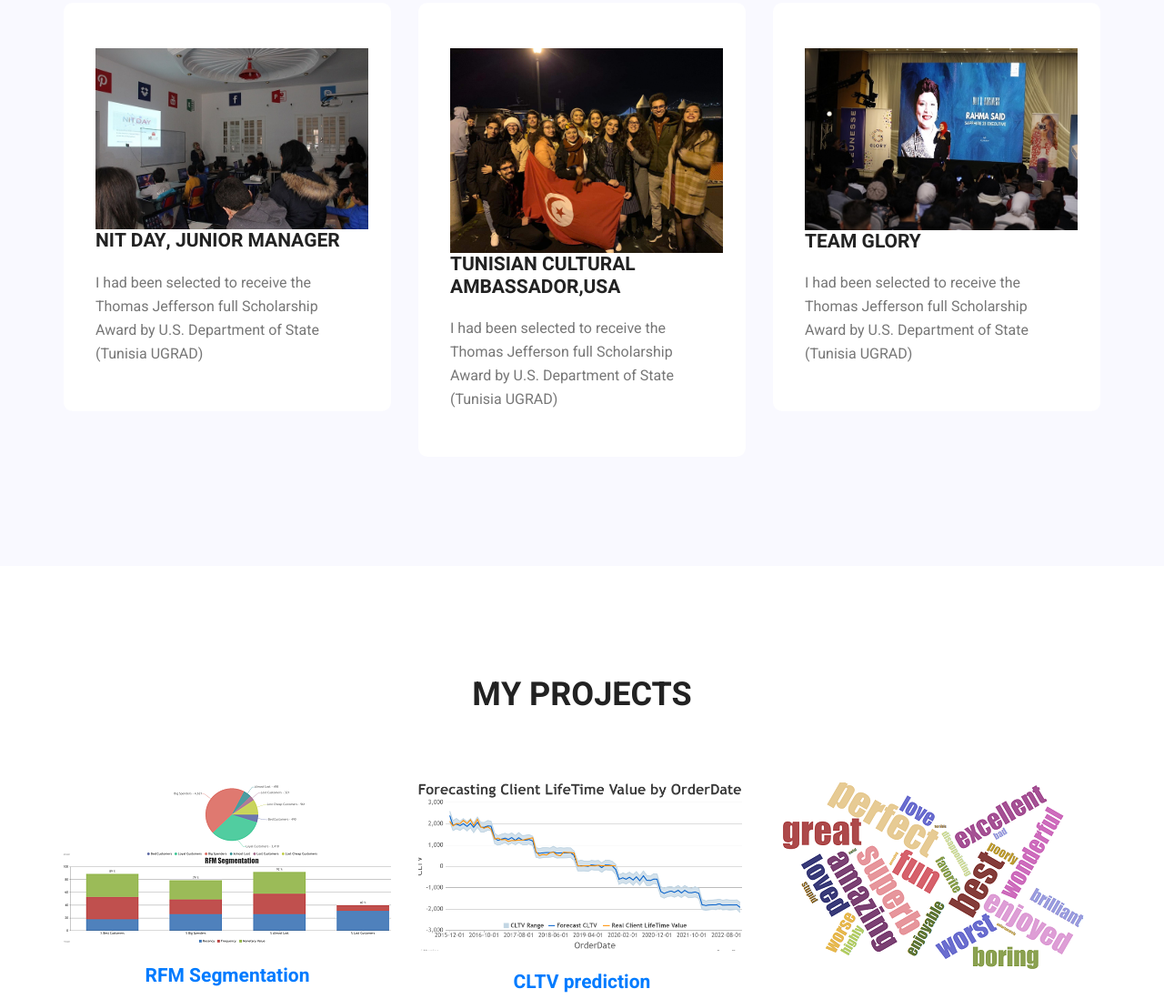
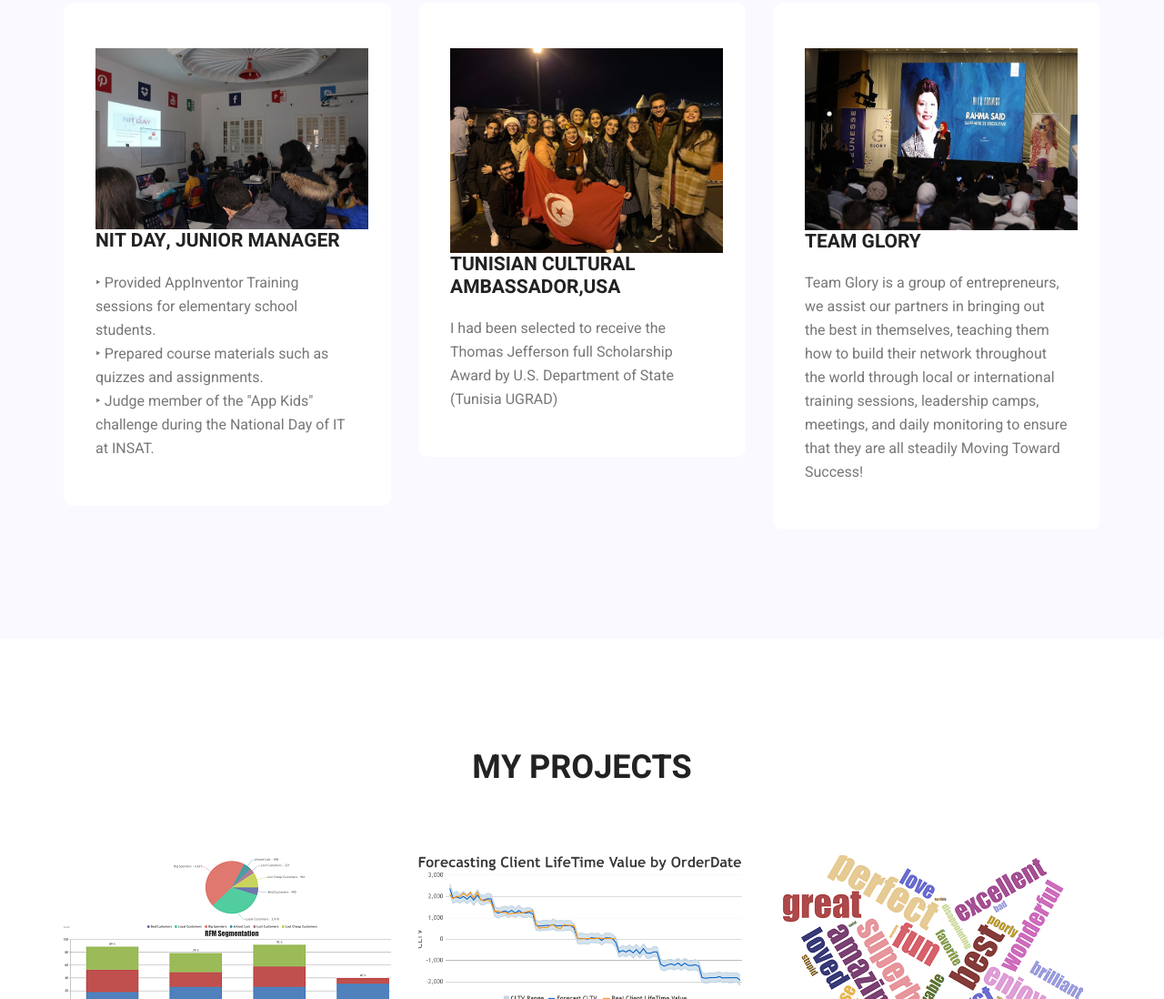
Before and after one commit to Saidrahma/Saidrahma.github.io, a plain HTML site: page index.html in a window 1280 px wide. Shown: the part 5133-6231 px from the top of the page at 91% size. Drawn offline with Linux system fonts and the light colour scheme.

Commit message:
myportfoliooo

```diff
--- a/index.html
+++ b/index.html
@@ -412,7 +412,9 @@
         				<div class="feature_item">
                   <img src="img/NIT.jpg" width=300px alt="">
           				<h4>NIT Day, Junior Manager </h4>
-        					<p>I had been selected to receive the Thomas Jefferson full Scholarship Award by U.S. Department of State (Tunisia UGRAD)</p>
+        					<p> ‣ Provided AppInventor Training sessions for elementary school students. </br>
+                      ‣ Prepared course materials such as quizzes and assignments. </br>
+                      ‣ Judge member of the "App Kids" challenge during the National Day of IT at INSAT.</p>
           			</div>
         			</div>
 
@@ -421,7 +423,8 @@
         				<div class="feature_item">
                   <img src="img/USA.jpg" width=300px alt="">
         					<h4>Tunisian Cultural Ambassador,USA </h4>
-        					<p>I had been selected to receive the Thomas Jefferson full Scholarship Award by U.S. Department of State (Tunisia UGRAD)</p>
+        					<p>I had been selected to receive the Thomas Jefferson full Scholarship Award by U.S.
+                     Department of State (Tunisia UGRAD)</p>
         				</div>
         			</div>
 
@@ -430,7 +433,10 @@
         				<div class="feature_item">
                   <img src="img/TG.jpg" width=300px alt="">
         					<h4>Team Glory </h4>
-        					<p>I had been selected to receive the Thomas Jefferson full Scholarship Award by U.S. Department of State (Tunisia UGRAD)</p>
+        					<p>Team Glory is a group of entrepreneurs, we assist our partners in bringing out the best in themselves,
+                    teaching them how to build their network throughout the world through local or international
+                     training sessions, leadership camps, meetings,
+                    and daily monitoring to ensure that they are all steadily Moving Toward Success!</p>
         				</div>
         			</div>
 
```
